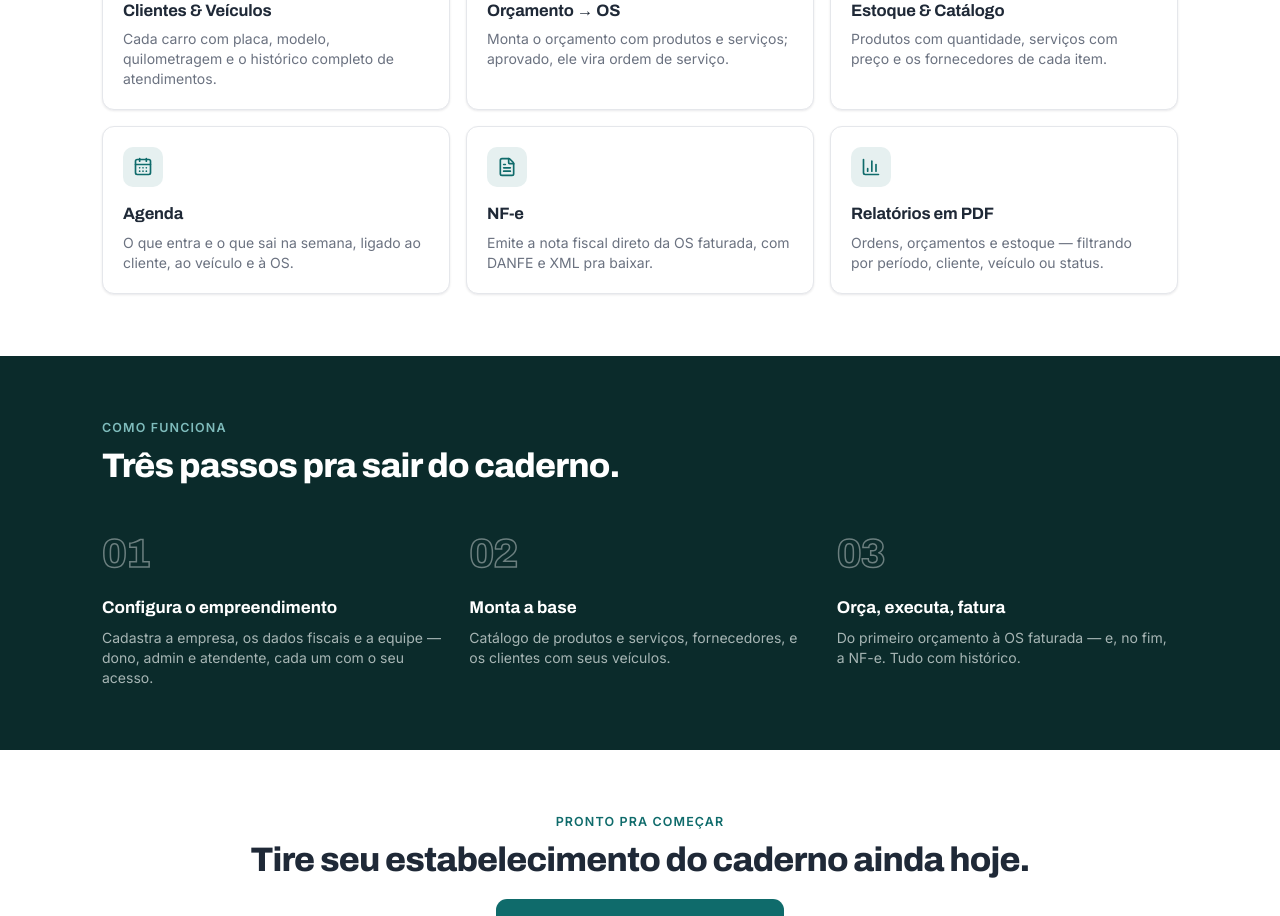
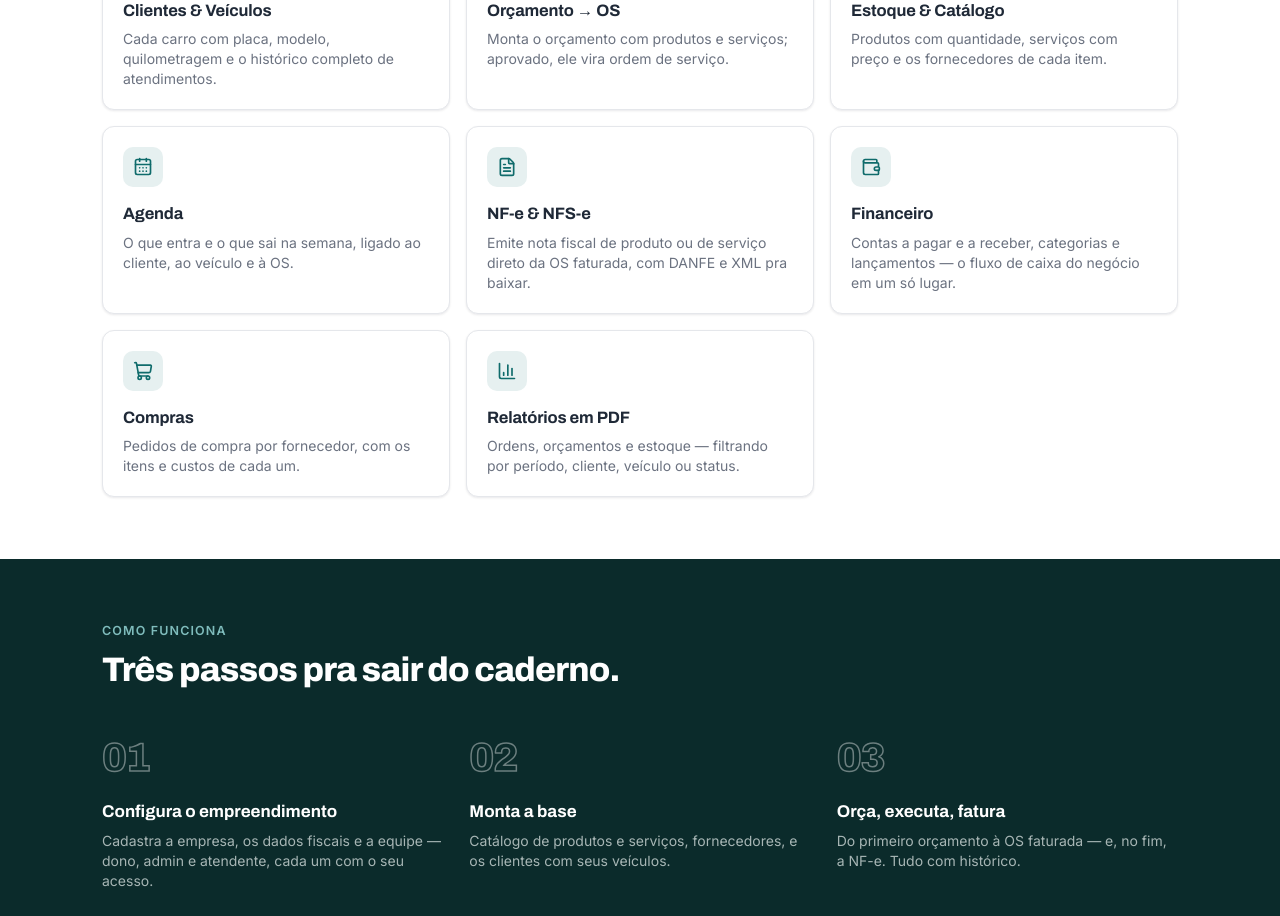
Before and after one commit to tiagohinterholz/factory_frontend, a React (Vite) app: page / in a window 1280 px wide. Shown: the part 1280-2196 px from the top of the page. Built offline with nearby package versions, Linux system fonts and the light colour scheme; no server answers.

Commit message:
Add NFS-e, Financeiro and Compras cards to landing page features

```diff
--- a/src/modules/landing/pages/Landing.jsx
+++ b/src/modules/landing/pages/Landing.jsx
@@ -15,6 +15,8 @@ import {
   Sparkles,
   ArrowRight,
   ChevronDown,
+  Wallet,
+  ShoppingCart,
 } from "lucide-react"
 import { PLANS } from "@/modules/signup/domain/plans"
 
@@ -50,8 +52,18 @@ const FEATURES = [
   },
   {
     icon: FileText,
-    title: "NF-e",
-    text: "Emite a nota fiscal direto da OS faturada, com DANFE e XML pra baixar.",
+    title: "NF-e & NFS-e",
+    text: "Emite nota fiscal de produto ou de serviço direto da OS faturada, com DANFE e XML pra baixar.",
+  },
+  {
+    icon: Wallet,
+    title: "Financeiro",
+    text: "Contas a pagar e a receber, categorias e lançamentos — o fluxo de caixa do negócio em um só lugar.",
+  },
+  {
+    icon: ShoppingCart,
+    title: "Compras",
+    text: "Pedidos de compra por fornecedor, com os itens e custos de cada um.",
   },
   {
     icon: BarChart3,
```
